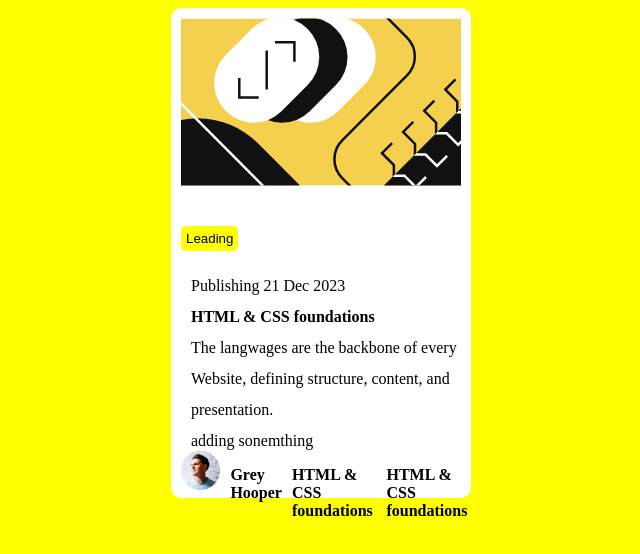
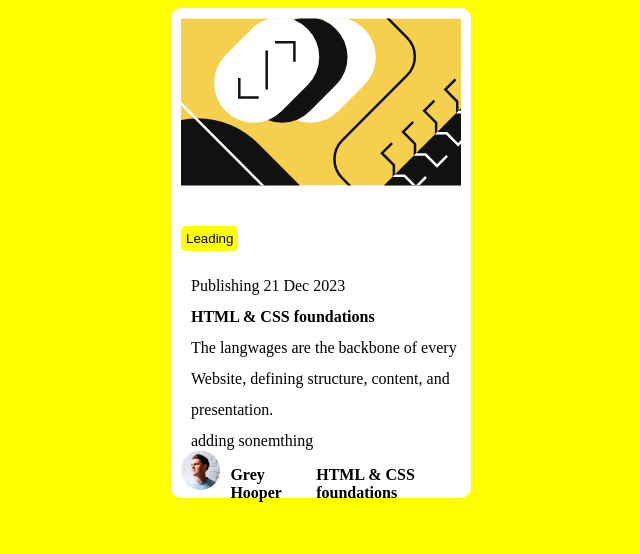
Before and after one commit to Emmyfrank/frontent-mental-project, a plain HTML site: page index.html in a window 1280 px wide. Shown: the top 554 px of the page, without its empty margins (407-1047 px from the left). Drawn offline with Linux system fonts and the light colour scheme.

Commit message:
new commit

```diff
--- a/index.html
+++ b/index.html
@@ -28,7 +28,7 @@
             <p><strong>Grey Hooper</strong></p>
             <div class="subdiv class"></div>
             <h3><strong>HTML & CSS foundations</strong> </h3>
-            <h3><strong>HTML & CSS foundations</strong> </h3>
+
 
         </div>
 
```
